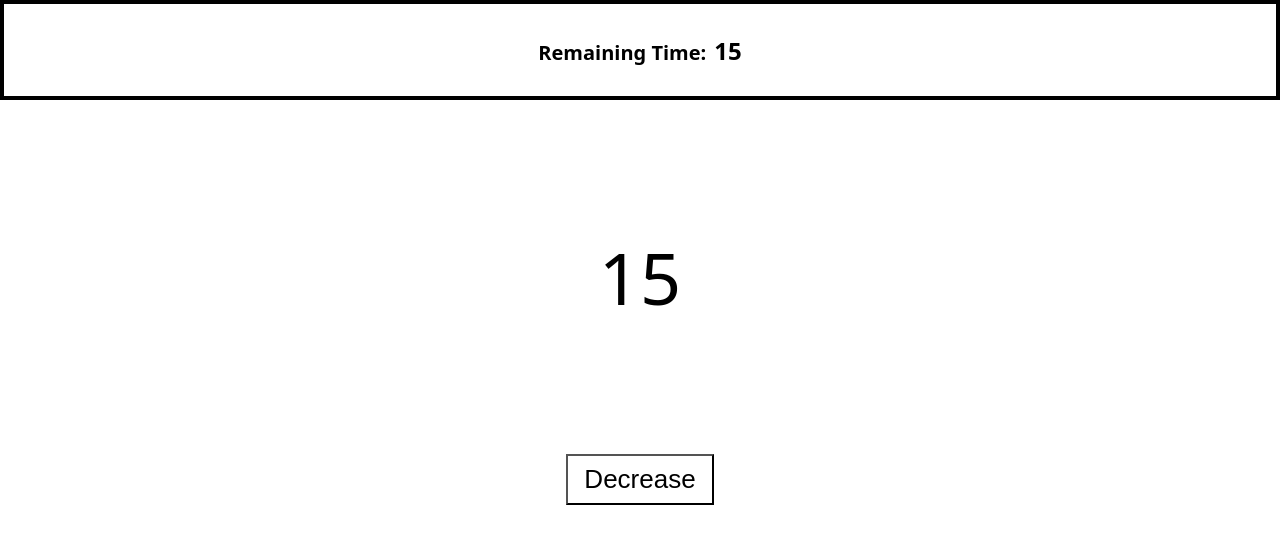
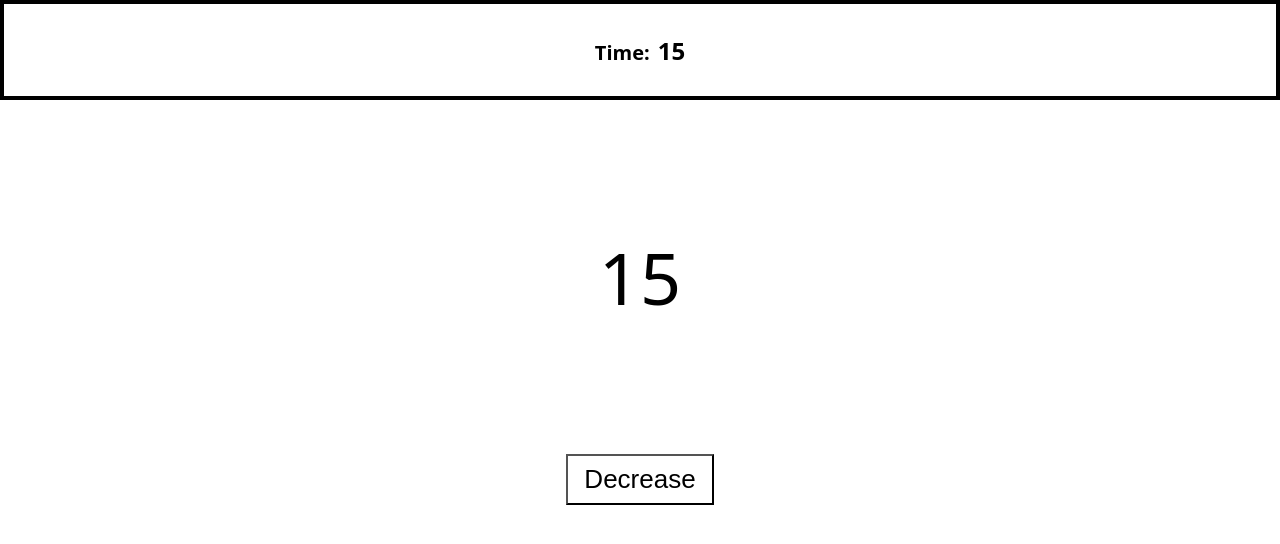
Before and after one commit to kahramanX/frontend-coding-test, a React app: page / in a window 1280 px wide. Shown: the top 544 px of the page. Built offline with nearby package versions, Linux system fonts and the light colour scheme.

Commit message:
header title text updated

```diff
--- a/src/components/Header.tsx
+++ b/src/components/Header.tsx
@@ -24,7 +24,7 @@ const Header: React.FC<Props> = ({ count }) => {
         <HamburgerIcon />
       </HeaderLeft>
       <HeaderRight>
-        <HeaderTitle>Remaining Time:</HeaderTitle>
+        <HeaderTitle>Time:</HeaderTitle>
         <HeaderTime>{count}</HeaderTime>
       </HeaderRight>
       <Sidebar setOpenSideBar={setOpenSideBar} openSideBar={openSideBar} />
```
